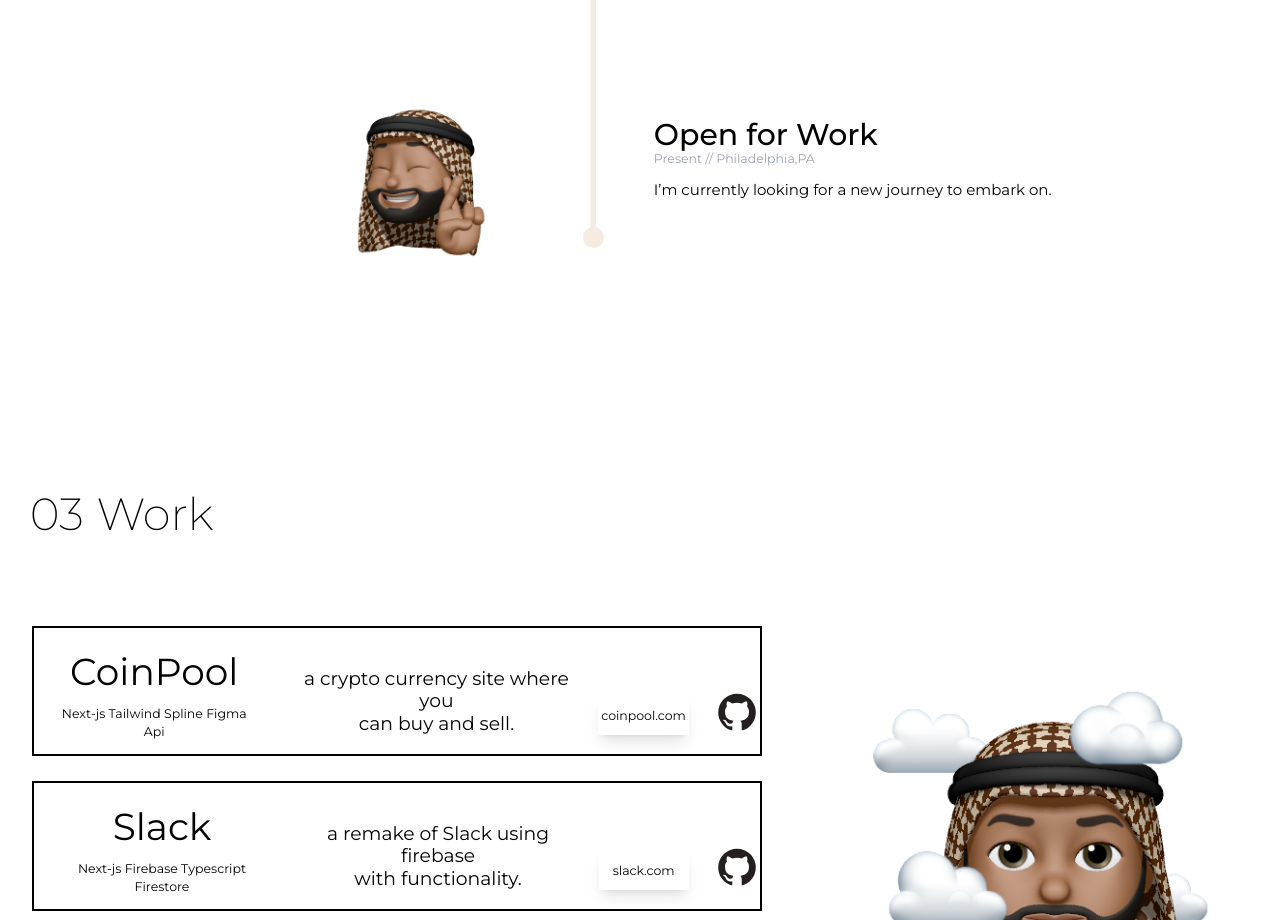
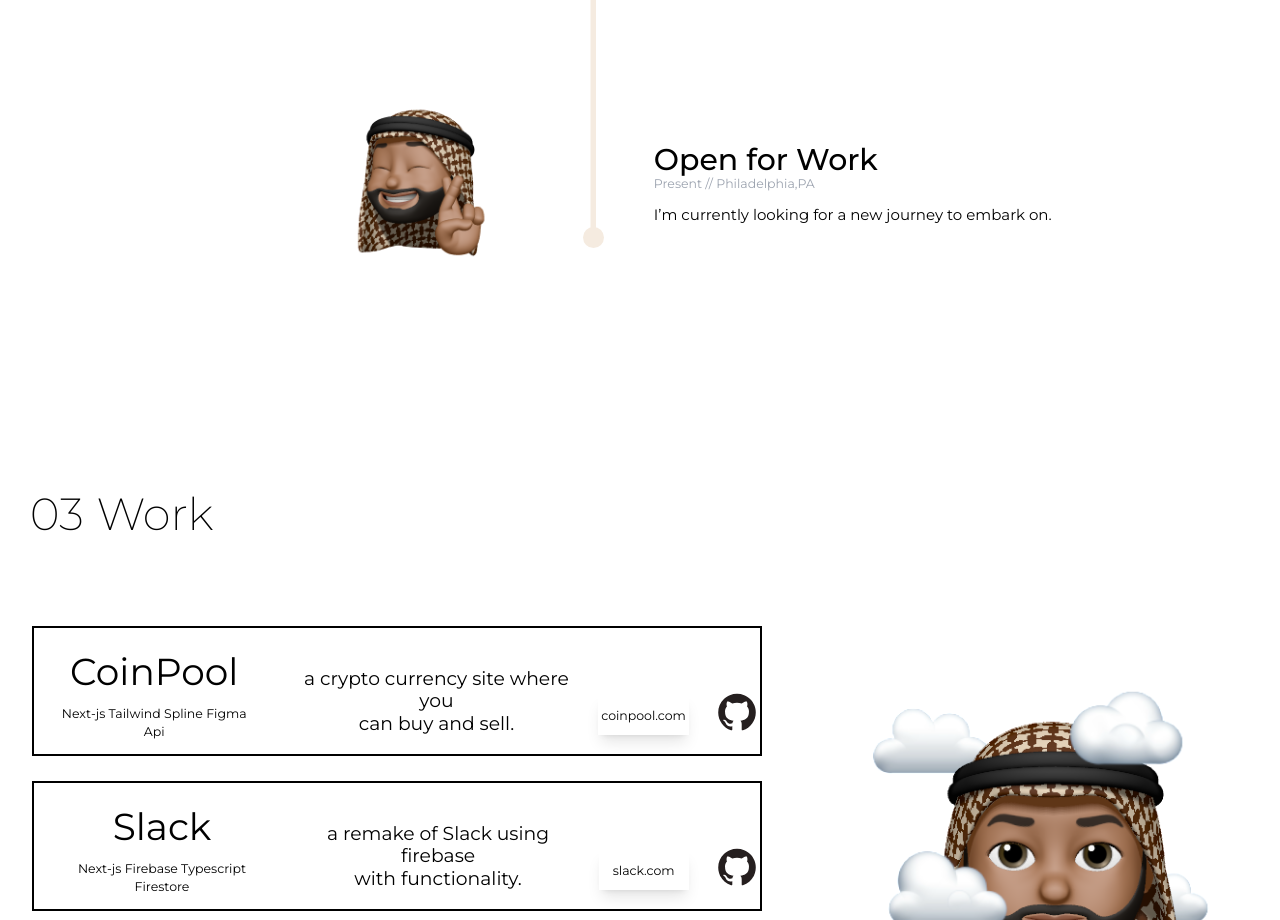
Before and after one commit to eyuel23/Portfolio-v1, a Next.js app: page / in a window 1280 px wide. Shown: the part 2680-3600 px from the top of the page. Built offline with nearby package versions, Linux system fonts and the light colour scheme.

Commit message:
fixed padding in expereinece section

```diff
--- a/components/Experience/index.js
+++ b/components/Experience/index.js
@@ -89,7 +89,7 @@
             height={200}
             className="self-end sm:self-start"
           />
-          <div className="flex flex-col gap-5 sm:pt-0 pt-40">
+          <div className="flex flex-col gap-5 sm:pt-10 pt-40">
             <div>
               <h1 className="font-medium text-5xl">Open for Work</h1>
               <h1 className="text-gray-400 text-xl">
```
